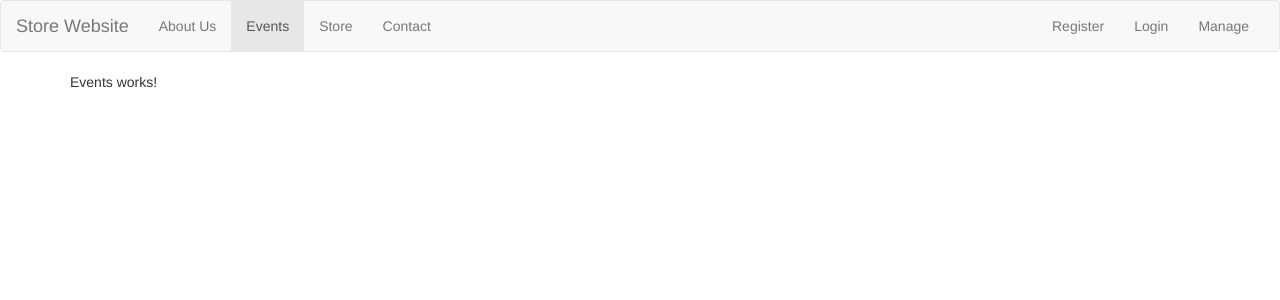
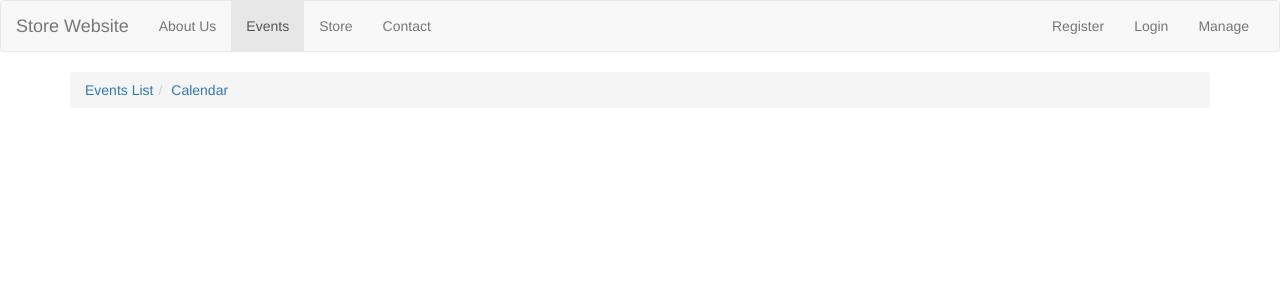
Before and after one commit to nebeinstein/store-website, an Angular app: page /events in a window 1280 px wide. Shown: the top 300 px of the page. Built offline with nearby package versions, Linux system fonts and the light colour scheme.

Commit message:
started the basic events page generated the events list component

```diff
--- /dev/null
+++ b/src/app/events/events-list/events-list.component.html
@@ -0,0 +1,3 @@
+<p>
+    Events list goes here!
+</p>
--- a/src/app/events/events.component.html
+++ b/src/app/events/events.component.html
@@ -1,3 +1,7 @@
-<p>
-    Events works!
-</p>
+<ol class="breadcrumb">
+    <li><a>Events List</a></li>
+    <li><a>Calendar</a></li>
+</ol>
+<div class="row">
+
+</div>
```
Also changed, not shown: src/app/events/events-list/events-list.component.ts (added, +8 -0 lines), src/app/events/events-list/events-list.component.css (added).
